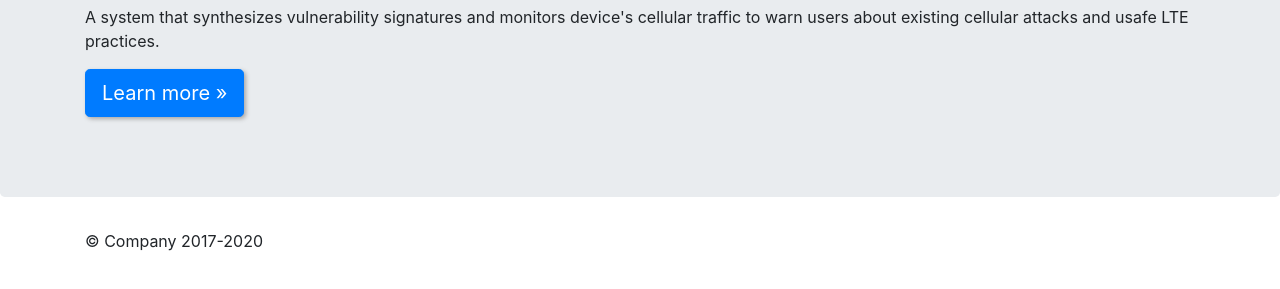
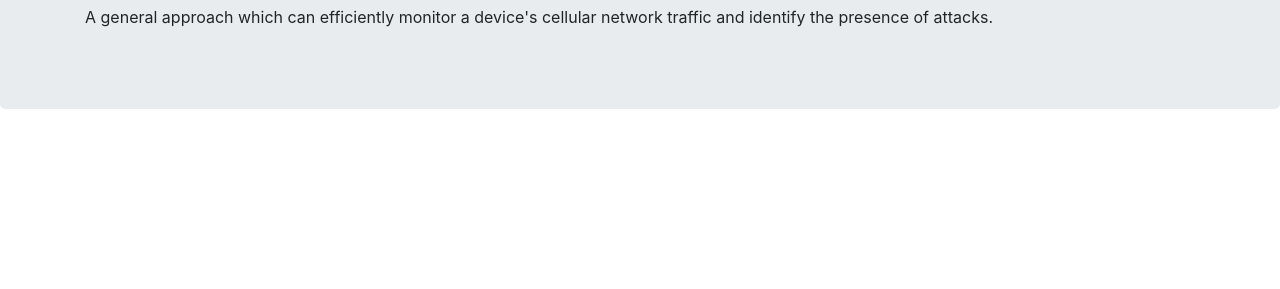
Before and after one commit to phoenixlte/phoenixlte.github.io, a plain HTML site: page index.html in a window 1280 px wide. Shown: the part 209-498 px from the top of the page. Drawn offline with nearby package versions, Linux system fonts and the light colour scheme.

Commit message:
Small changes to the website

```diff
--- a/index.html
+++ b/index.html
@@ -49,9 +49,11 @@
       <li class="nav-item active">
         <a class="nav-link" href="index.html">Home <span class="sr-only">(current)</span></a>
       </li>
+      <!--
       <li class="nav-item">
         <a class="nav-link" href="about.html">About</a>
       </li>
+    -->
       <li class="nav-item">
         <a class="nav-link" href="signatures.html">Signatures</a>
       </li>
@@ -68,16 +70,17 @@
   <div class="jumbotron">
     <div class="container">
       <h1 class="display-3">PHOENIX</h1>
-      <p>A system that synthesizes vulnerability signatures and monitors device's cellular traffic to warn users about existing cellular attacks and usafe LTE practices.</p>
-      <p><a class="btn btn-primary btn-lg" href="about.html" role="button">Learn more &raquo;</a></p>
+      <p>A general approach which can efficiently monitor a device's cellular network traffic and identify the presence of attacks.</p>
+      <!--<p><a class="btn btn-primary btn-lg" href="about.html" role="button">Learn more &raquo;</a></p>-->
     </div>
   </div>
 
 </main>
-
+<!--
 <footer class="container">
   <p>&copy; Company 2017-2020</p>
 </footer>
 <script src="https://code.jquery.com/jquery-3.5.1.slim.min.js" integrity="sha384-DfXdz2htPH0lsSSs5nCTpuj/zy4C+OGpamoFVy38MVBnE+IbbVYUew+OrCXaRkfj" crossorigin="anonymous"></script>
 <script src="https://cdn.jsdelivr.net/npm/bootstrap@4.5.3/dist/js/bootstrap.bundle.min.js" integrity="sha384-ho+j7jyWK8fNQe+A12Hb8AhRq26LrZ/JpcUGGOn+Y7RsweNrtN/tE3MoK7ZeZDyx" crossorigin="anonymous"></script>
+-->
 </html>
```
Also changed, not shown: about.html (+6 -3 lines), logs.html (+6 -3 lines), signatures.html (+6 -3 lines), 1 other file.
